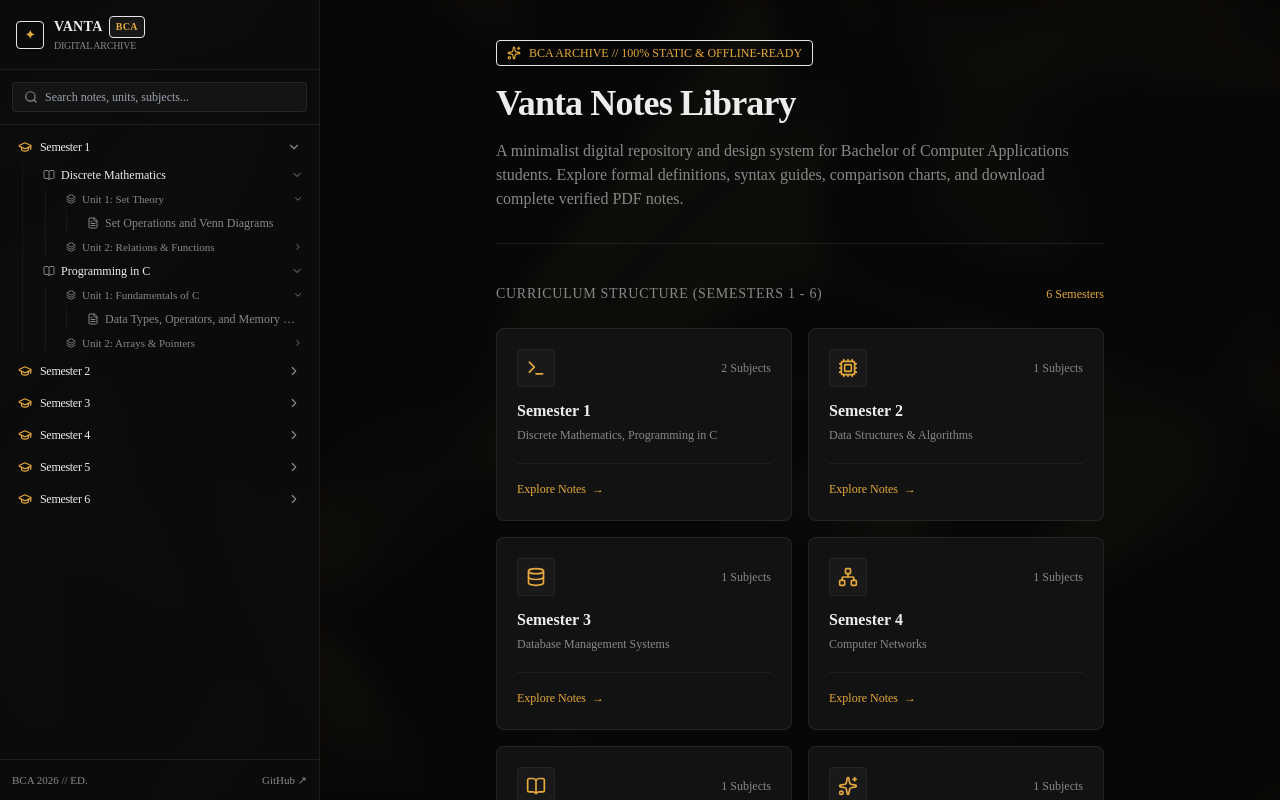
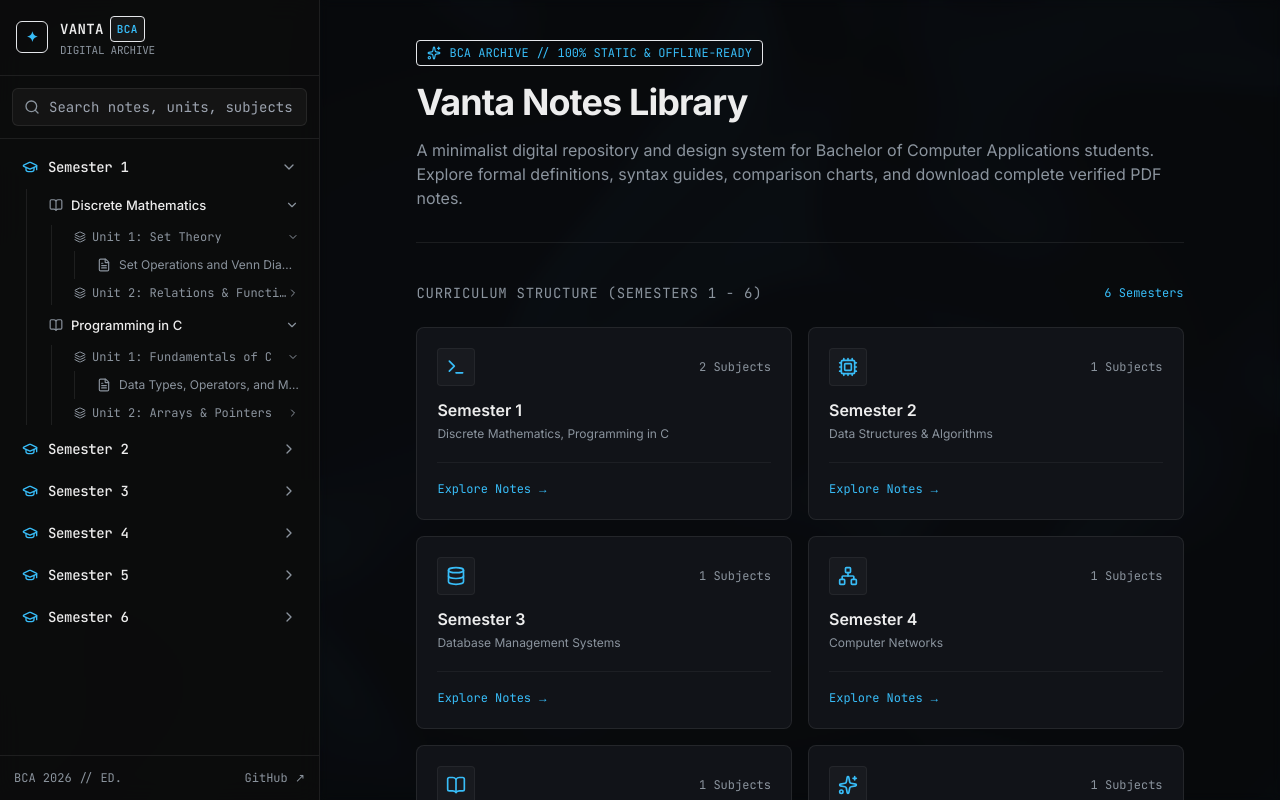
Before and after one commit to jitendhull/Vanta, a Next.js app: page / in a window 1280 px wide. Built offline with nearby package versions, Linux system fonts and the light colour scheme.

Commit message:
feat: update styling and functionality for improved user experience and accessibility

```diff
--- a/src/app/globals.css
+++ b/src/app/globals.css
@@ -3,19 +3,19 @@
 @tailwind utilities;
 
 :root {
-  --background: #080808;
-  --surface: #121212;
-  --surface-elevated: #1a1a1a;
+  --background: #090a0f;
+  --surface: #111318;
+  --surface-elevated: #181b22;
   --border: rgba(255, 255, 255, 0.08);
   --border-hover: rgba(255, 255, 255, 0.16);
   --text-primary: #EDEDED;
-  --text-muted: #888888;
-  --accent: #E5A93C;
-  --accent-dim: rgba(229, 169, 60, 0.12);
-  --callout-def: #E5A93C;
+  --text-muted: #8B949E;
+  --accent: #38BDF8;
+  --accent-dim: rgba(56, 189, 248, 0.12);
+  --callout-def: #38BDF8;
   --callout-valid: #10B981;
   --callout-invalid: #F43F5E;
-  --callout-example: #60A5FA;
+  --callout-example: #818CF8;
 }
 
 * {
@@ -26,7 +26,7 @@ html,
 body {
   background-color: var(--background);
   color: var(--text-primary);
-  font-family: var(--font-geist-sans), -apple-system, BlinkMacSystemFont, "Segoe UI", Roboto, sans-serif;
+  font-family: var(--font-inter), -apple-system, BlinkMacSystemFont, "Segoe UI", Roboto, sans-serif;
   margin: 0;
   padding: 0;
   min-height: 100vh;
@@ -61,7 +61,7 @@ pre code.hljs {
   color: #e5e5e5;
   border-radius: 0.375rem;
   border: 1px solid var(--border);
-  font-family: var(--font-geist-mono), monospace;
+  font-family: var(--font-jetbrains-mono), "JetBrains Mono", monospace;
   font-size: 0.875rem;
   line-height: 1.5;
 }
@@ -69,7 +69,7 @@ pre code.hljs {
 .hljs-keyword,
 .hljs-selector-tag,
 .hljs-subst {
-  color: #e5a93c;
+  color: #38bdf8;
 }
 
 .hljs-string,
--- a/src/app/layout.tsx
+++ b/src/app/layout.tsx
@@ -1,9 +1,22 @@
 import type { Metadata } from "next";
+import { Inter, JetBrains_Mono } from "next/font/google";
 import "./globals.css";
 import { AtmosphereShader } from "@/components/shader/AtmosphereShader";
 import { Sidebar } from "@/components/nav/Sidebar";
 import { MobileDrawer } from "@/components/nav/MobileDrawer";
 import { getCatalogTree, getAllNotes } from "@/lib/content";
+
+const inter = Inter({
+  subsets: ["latin"],
+  variable: "--font-inter",
+  display: "swap",
+});
+
+const jetbrainsMono = JetBrains_Mono({
+  subsets: ["latin"],
+  variable: "--font-jetbrains-mono",
+  display: "swap",
+});
 
 export const metadata: Metadata = {
   title: "Vanta — BCA Digital Notes & Reference System",
@@ -19,8 +32,8 @@ export default function RootLayout({
   const notes = getAllNotes();
 
   return (
-    <html lang="en" className="dark">
-      <body className="bg-background text-text-primary antialiased flex h-screen overflow-hidden">
+    <html lang="en" className={`dark ${inter.variable} ${jetbrainsMono.variable}`}>
+      <body className="bg-background text-text-primary antialiased font-sans flex h-screen overflow-hidden">
         {/* Background Atmosphere Shader */}
         <AtmosphereShader />
 
--- a/src/components/nav/Sidebar.tsx
+++ b/src/components/nav/Sidebar.tsx
@@ -57,23 +57,23 @@ export const Sidebar: React.FC<SidebarProps> = ({ catalog, allNotes, onSelectNot
   }, [allNotes, searchQuery]);
 
   return (
-    <aside className="w-80 flex flex-col h-full bg-[#0d0d0d]/90 backdrop-blur-md border-r border-white/[0.08] select-none">
+    <aside className="w-80 md:w-84 flex flex-col h-full bg-[#0d0d0d]/90 backdrop-blur-md border-r border-white/[0.08] select-none">
       {/* Header / Brand */}
       <div className="p-4 border-b border-white/[0.08] flex items-center justify-between">
         <Link
           href="/"
           onClick={onSelectNote}
-          className="flex items-center gap-2.5 text-text-primary hover:text-accent transition-colors group"
+          className="flex items-center gap-3 text-text-primary hover:text-accent transition-colors group"
         >
-          <div className="w-7 h-7 rounded bg-accent/15 border border-accent/30 flex items-center justify-center text-accent text-xs font-mono font-bold group-hover:bg-accent/25 transition-all">
+          <div className="w-8 h-8 rounded-md bg-accent/15 border border-accent/30 flex items-center justify-center text-accent text-sm font-mono font-bold group-hover:bg-accent/25 transition-all">
             ✦
           </div>
           <div>
             <div className="text-sm font-semibold tracking-wide font-mono flex items-center gap-1.5">
               <span>VANTA</span>
-              <span className="text-[10px] px-1.5 py-0.2 rounded bg-white/5 text-accent border border-accent/20">BCA</span>
+              <span className="text-[11px] px-1.5 py-0.5 rounded bg-white/5 text-accent border border-accent/20">BCA</span>
             </div>
-            <div className="text-[10px] text-text-muted font-mono tracking-tight">DIGITAL ARCHIVE</div>
+            <div className="text-[11px] text-text-muted font-mono tracking-tight">DIGITAL ARCHIVE</div>
           </div>
         </Link>
       </div>
@@ -81,34 +81,34 @@ export const Sidebar: React.FC<SidebarProps> = ({ catalog, allNotes, onSelectNot
       {/* Filter / Search Bar */}
       <div className="p-3 border-b border-white/[0.08]">
         <div className="relative">
-          <Search className="w-3.5 h-3.5 absolute left-3 top-1/2 -translate-y-1/2 text-text-muted" />
+          <Search className="w-4 h-4 absolute left-3 top-1/2 -translate-y-1/2 text-text-muted" />
           <input
             type="text"
             placeholder="Search notes, units, subjects..."
             value={searchQuery}
             onChange={(e) => setSearchQuery(e.target.value)}
-            className="w-full bg-[#141414] border border-white/[0.08] focus:border-accent/60 rounded px-3 py-1.5 pl-8 text-xs text-text-primary placeholder:text-text-muted/60 focus:outline-none transition-colors font-mono"
+            className="w-full bg-[#141414] border border-white/[0.08] focus:border-accent/60 rounded-md px-3 py-2 pl-9 text-sm text-text-primary placeholder:text-text-muted/60 focus:outline-none transition-colors font-mono"
           />
           {searchQuery && (
             <button
               onClick={() => setSearchQuery("")}
-              className="absolute right-2.5 top-1/2 -translate-y-1/2 text-text-muted hover:text-text-primary"
+              className="absolute right-2.5 top-1/2 -translate-y-1/2 text-text-muted hover:text-text-primary p-1"
             >
-              <X className="w-3.5 h-3.5" />
+              <X className="w-4 h-4" />
             </button>
           )}
         </div>
       </div>
 
       {/* Tree Content / Search Results */}
-      <div className="flex-1 overflow-y-auto p-2 space-y-1 text-xs">
+      <div className="flex-1 overflow-y-auto p-2.5 space-y-1.5 text-sm">
         {searchQuery ? (
-          <div className="space-y-1 py-1">
-            <div className="px-2.5 py-1 text-[10px] font-mono uppercase tracking-wider text-text-muted">
+          <div className="space-y-1.5 py-1">
+            <div className="px-2.5 py-1 text-xs font-mono uppercase tracking-wider text-text-muted">
               Matching Notes ({searchResults.length})
             </div>
             {searchResults.length === 0 ? (
-              <div className="px-3 py-6 text-center text-text-muted font-mono text-xs">
+              <div className="px-3 py-6 text-center text-text-muted font-mono text-sm">
                 No matching topics found.
               </div>
             ) : (
@@ -121,14 +121,14 @@ export const Sidebar: React.FC<SidebarProps> = ({ catalog, allNotes, onSelectNot
                     key={note.slug.join("/")}
                     href={noteUrl}
                     onClick={onSelectNote}
-                    className={`flex flex-col gap-0.5 px-3 py-2 rounded transition-colors ${
+                    className={`flex flex-col gap-1 px-3.5 py-2.5 rounded-md transition-colors ${
                       isActive
                         ? "bg-accent/15 text-accent border-l-2 border-accent font-medium"
                         : "text-text-primary hover:bg-white/[0.04]"
                     }`}
                   >
-                    <div className="font-sans font-medium text-xs truncate">{note.title}</div>
-                    <div className="text-[10px] font-mono text-text-muted truncate">
+                    <div className="font-sans font-medium text-sm truncate">{note.title}</div>
+                    <div className="text-xs font-mono text-text-muted truncate">
                       Sem-{note.semester} › {note.subject} › {note.unit}
                     </div>
                   </Link>
@@ -142,24 +142,24 @@ export const Sidebar: React.FC<SidebarProps> = ({ catalog, allNotes, onSelectNot
             const hasSubjects = sem.subjects.length > 0;
 
             return (
-              <div key={sem.semester} className="space-y-0.5">
+              <div key={sem.semester} className="space-y-1">
                 {/* Semester Row */}
                 <button
                   onClick={() => toggleSemester(sem.semester)}
-                  className="w-full flex items-center justify-between px-2.5 py-1.5 rounded hover:bg-white/[0.04] text-text-primary transition-colors text-left group"
+                  className="w-full flex items-center justify-between px-3 py-2 rounded-md hover:bg-white/[0.04] text-text-primary transition-colors text-left group"
                 >
-                  <div className="flex items-center gap-2 font-mono font-medium text-xs tracking-tight">
-                    <GraduationCap className="w-3.5 h-3.5 text-accent" />
+                  <div className="flex items-center gap-2.5 font-mono font-medium text-sm tracking-tight">
+                    <GraduationCap className="w-4 h-4 text-accent" />
                     <span>{sem.title}</span>
                   </div>
                   {hasSubjects ? (
                     isSemExpanded ? (
-                      <ChevronDown className="w-3.5 h-3.5 text-text-muted" />
+                      <ChevronDown className="w-4 h-4 text-text-muted" />
                     ) : (
-                      <ChevronRight className="w-3.5 h-3.5 text-text-muted" />
+                      <ChevronRight className="w-4 h-4 text-text-muted" />
                     )
                   ) : (
-                    <span className="text-[9px] font-mono px-1 py-0.2 rounded bg-white/[0.03] text-text-muted">
+                    <span className="text-[10px] font-mono px-1.5 py-0.5 rounded bg-white/[0.03] text-text-muted">
                       soon
                     </span>
                   )}
@@ -167,31 +167,31 @@ export const Sidebar: React.FC<SidebarProps> = ({ catalog, allNotes, onSelectNot
 
                 {/* Subjects List */}
                 {isSemExpanded && hasSubjects && (
-                  <div className="pl-3 space-y-0.5 border-l border-white/[0.05] ml-3.5 my-0.5">
+                  <div className="pl-3 space-y-1 border-l border-white/[0.08] ml-4 my-1">
                     {sem.subjects.map((subject) => {
                       const isSubExpanded = !!expandedSubjects[subject.slug];
 
                       return (
-                        <div key={subject.slug} className="space-y-0.5">
+                        <div key={subject.slug} className="space-y-1">
                           {/* Subject Row */}
                           <button
                             onClick={() => toggleSubject(subject.slug)}
-                            className="w-full flex items-center justify-between px-2 py-1 rounded hover:bg-white/[0.04] text-text-primary/90 transition-colors text-left"
+                            className="w-full flex items-center justify-between px-2.5 py-1.5 rounded hover:bg-white/[0.04] text-text-primary/90 transition-colors text-left"
                           >
-                            <div className="flex items-center gap-1.5 truncate">
-                              <BookOpen className="w-3 h-3 text-text-muted flex-shrink-0" />
-                              <span className="truncate font-sans font-medium text-xs">{subject.title}</span>
+                            <div className="flex items-center gap-2 truncate">
+                              <BookOpen className="w-3.5 h-3.5 text-text-muted flex-shrink-0" />
+                              <span className="truncate font-sans font-medium text-[13px]">{subject.title}</span>
                             </div>
                             {isSubExpanded ? (
-                              <ChevronDown className="w-3 h-3 text-text-muted flex-shrink-0" />
+                              <ChevronDown className="w-3.5 h-3.5 text-text-muted flex-shrink-0" />
                             ) : (
-                              <ChevronRight className="w-3 h-3 text-text-muted flex-shrink-0" />
+                              <ChevronRight className="w-3.5 h-3.5 text-text-muted flex-shrink-0" />
                             )}
                           </button>
 
                           {/* Units List */}
                           {isSubExpanded && (
-                            <div className="pl-3 space-y-0.5 border-l border-white/[0.05] ml-2.5 my-0.5">
+                            <div className="pl-3 space-y-0.5 border-l border-white/[0.08] ml-3 my-0.5">
                               {subject.units.map((unit) => {
                                 const isUnitExpanded = !!expandedUnits[unit.slug];
 
@@ -200,22 +200,22 @@ export const Sidebar: React.FC<SidebarProps> = ({ catalog, allNotes, onSelectNot
                                     {/* Unit Row */}
                                     <button
                                       onClick={() => toggleUnit(unit.slug)}
-                                      className="w-full flex items-center justify-between px-2 py-0.5 rounded hover:bg-white/[0.03] text-text-muted hover:text-text-primary transition-colors text-left"
+                                      className="w-full flex items-center justify-between px-2.5 py-1 rounded hover:bg-white/[0.03] text-text-muted hover:text-text-primary transition-colors text-left"
                                     >
                                       <div className="flex items-center gap-1.5 truncate">
-                                        <Layers className="w-2.5 h-2.5 flex-shrink-0" />
-                                        <span className="truncate font-mono text-[11px]">{unit.title}</span>
+                                        <Layers className="w-3 h-3 flex-shrink-0" />
+                                        <span className="truncate font-mono text-xs">{unit.title}</span>
                                       </div>
                                       {isUnitExpanded ? (
-                                        <ChevronDown className="w-2.5 h-2.5 flex-shrink-0" />
+                                        <ChevronDown className="w-3 h-3 flex-shrink-0" />
                                       ) : (
-                                        <ChevronRight className="w-2.5 h-2.5 flex-shrink-0" />
+                                        <ChevronRight className="w-3 h-3 flex-shrink-0" />
                                       )}
                                     </button>
 
                                     {/* Notes Links */}
                                     {isUnitExpanded && (
-                                      <div className="pl-3 space-y-0.5 border-l border-white/[0.05] ml-2 my-0.5">
+                                      <div className="pl-3 space-y-0.5 border-l border-white/[0.08] ml-2.5 my-0.5">
                                         {unit.notes.map((note) => {
                                           const noteUrl = `/notes/${note.slug.join("/")}/`;
                                           const isActive =
@@ -227,13 +227,13 @@ export const Sidebar: React.FC<SidebarProps> = ({ catalog, allNotes, onSelectNot
                                               key={note.slug.join("/")}
                                               href={noteUrl}
                                               onClick={onSelectNote}
-                                              className={`flex items-center gap-1.5 px-2 py-1 rounded transition-colors text-xs ${
+                                              className={`flex items-center gap-2 px-2.5 py-1.5 rounded-md transition-colors text-xs ${
                                                 isActive
                                                   ? "bg-accent/15 text-accent font-medium border-l-2 border-accent"
                                                   : "text-text-muted hover:text-text-primary hover:bg-white/[0.03]"
                                               }`}
                                             >
-                                              <FileText className="w-3 h-3 flex-shrink-0" />
+                                              <FileText className="w-3.5 h-3.5 flex-shrink-0" />
                                               <span className="truncate">{note.title}</span>
                                             </Link>
                                           );
@@ -257,10 +257,10 @@ export const Sidebar: React.FC<SidebarProps> = ({ catalog, allNotes, onSelectNot
       </div>
 
       {/* Footer Info */}
-      <div className="p-3 border-t border-white/[0.08] text-[11px] font-mono text-text-muted flex items-center justify-between">
+      <div className="p-3.5 border-t border-white/[0.08] text-xs font-mono text-text-muted flex items-center justify-between">
         <span>BCA 2026 // ED.</span>
         <a
-          href="https://github.com"
+          href="https://github.com/jitendhull/Vanta"
           target="_blank"
           rel="noreferrer"
           className="hover:text-accent transition-colors"
--- a/src/lib/content.ts
+++ b/src/lib/content.ts
@@ -50,7 +50,8 @@ export function getAllNotes(): NoteItem[] {
       unit: data.unit || unitSlug.replace(/-/g, " "),
       unitSlug,
       slug: parts,
-      pdfUrl: data.pdfUrl || undefined,
+      githubUrl: `https://github.com/jitendhull/Vanta/blob/main/content/${rel}`,
+      rawGithubUrl: `https://raw.githubusercontent.com/jitendhull/Vanta/main/content/${rel}`,
       description: data.description || "",
       order: data.order !== undefined ? data.order : 0,
     };
--- a/src/types/content.ts
+++ b/src/types/content.ts
@@ -6,7 +6,8 @@ export interface NoteMetadata {
   unit: string; // e.g. "Unit 1: Set Theory"
   unitSlug: string; // e.g. "unit-1-set-theory"
   slug: string[]; // ["semester-1", "discrete-mathematics", "unit-1-set-theory"]
-  pdfUrl?: string; // Optional static PDF path in public/notes/
+  githubUrl: string; // Link to file in github repo
+  rawGithubUrl: string; // Direct raw download link from github
   description?: string;
   order?: number;
 }
--- a/tailwind.config.ts
+++ b/tailwind.config.ts
@@ -23,8 +23,8 @@ const config: Config = {
         "callout-example": "var(--callout-example)",
       },
       fontFamily: {
-        sans: ["var(--font-geist-sans)", "Inter", "system-ui", "sans-serif"],
-        mono: ["var(--font-geist-mono)", "JetBrains Mono", "monospace"],
+        sans: ["var(--font-inter)", "Inter", "system-ui", "sans-serif"],
+        mono: ["var(--font-jetbrains-mono)", "JetBrains Mono", "monospace"],
       },
     },
   },
```
Also changed, not shown: src/app/notes/[...slug]/page.tsx (+7 -3 lines), src/components/shader/AtmosphereShader.tsx (+4 -4 lines), src/components/viewer/NoteSourceBar.tsx (added, +51 -0 lines), src/components/viewer/PdfViewer.tsx (deleted, +0 -46 lines).
